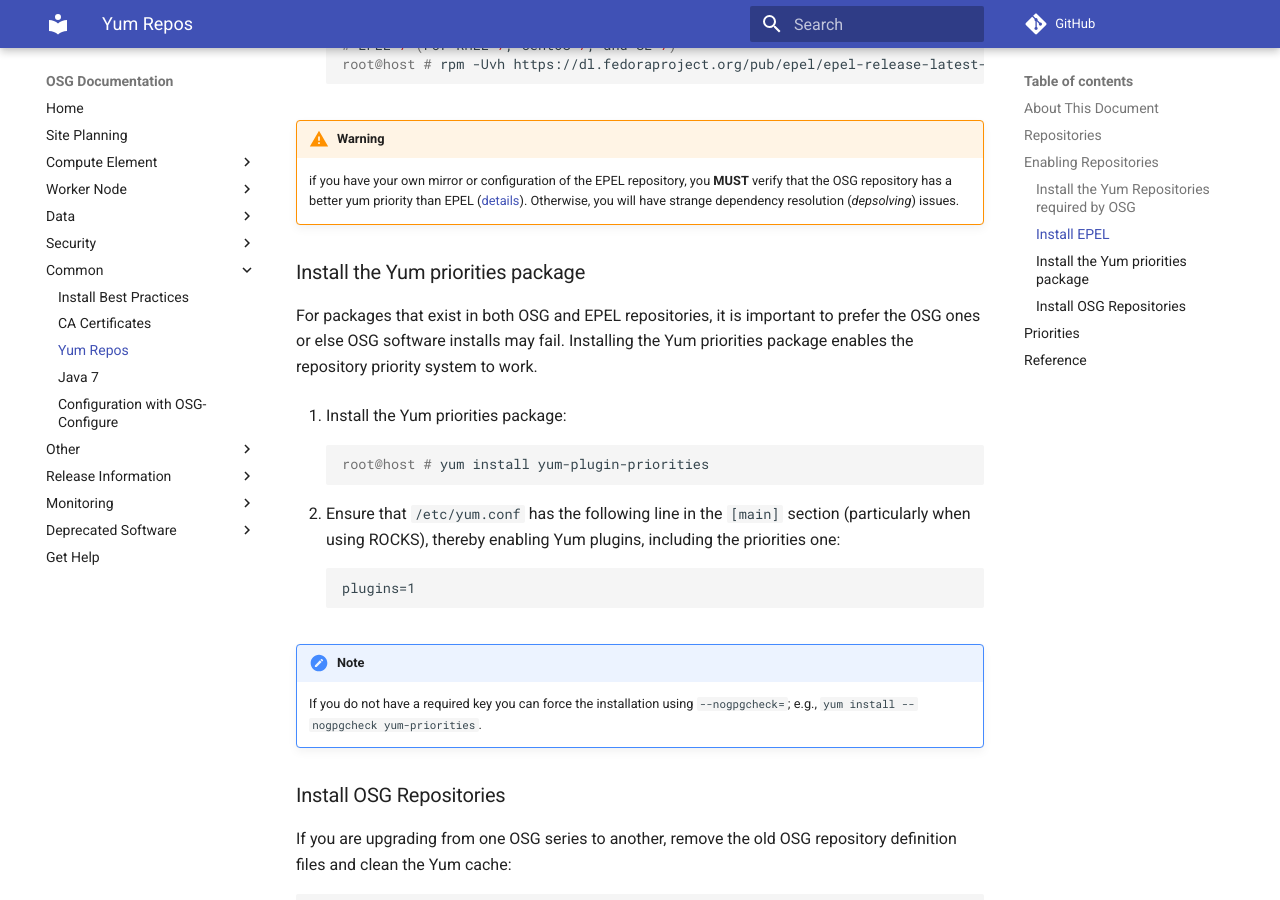
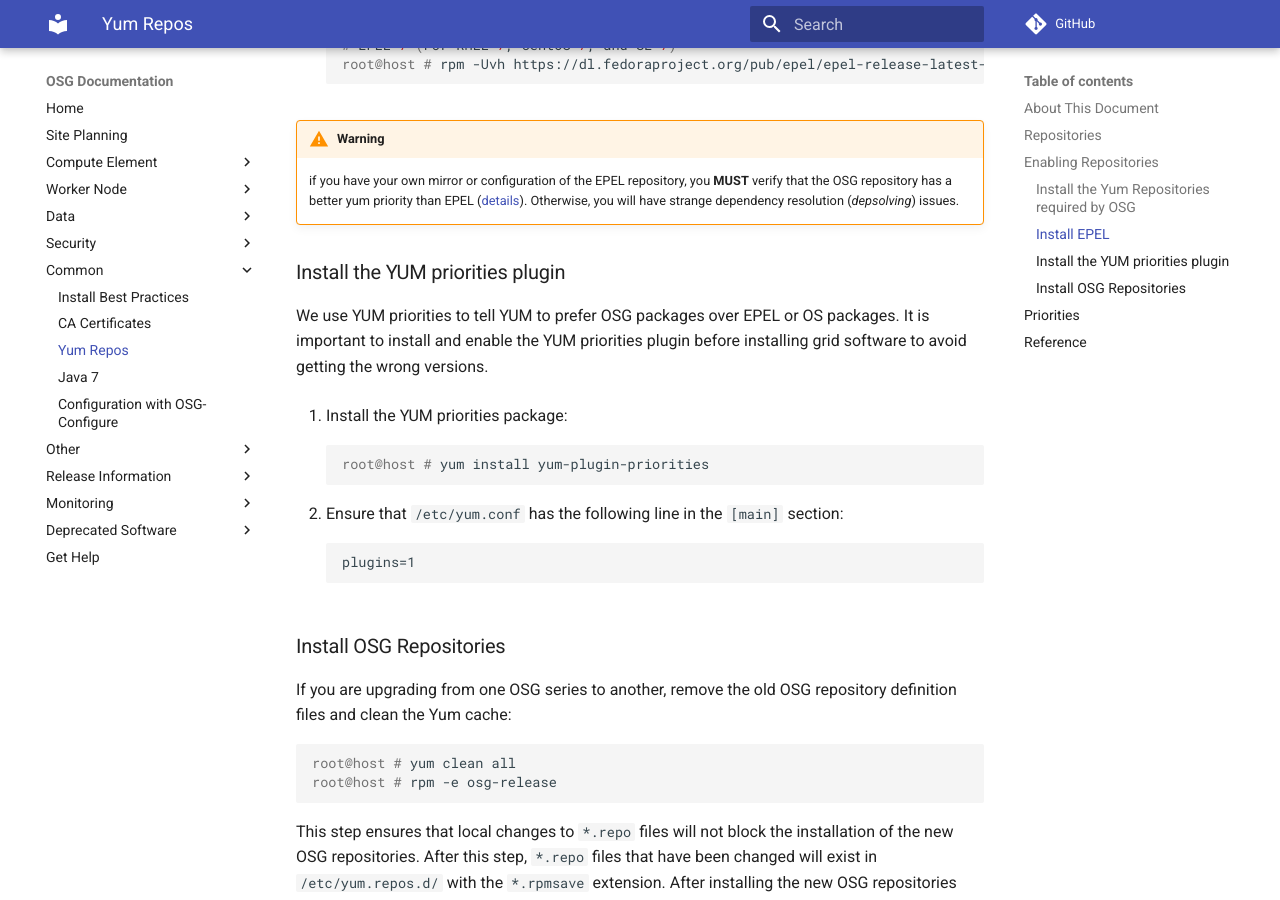
Before and after one commit to osg-htc/docs, an MkDocs documentation site: the page built from docs/common/yum.md, in a window 1280 px wide and 900 px high, scrolled down 1395 px. Built offline with MkDocs 1.6.1 and Material for MkDocs 9.7.7, drawn with Linux system fonts in a browser that asks for light colours; comment, search, counter and statistics services are not loaded; old or Windows-style settings are respelled for this version of MkDocs.

Commit message:
Update language about yum priorities plugin & remove obsolete problems (SOFTWARE-3078)

```diff
--- a/docs/common/yum.md
+++ b/docs/common/yum.md
@@ -58,22 +58,21 @@ OSG RPMs are distributed via the OSG yum repositories. Some packages depend on p
     if you have your own mirror or configuration of the EPEL repository, you **MUST** verify that the OSG repository has a better yum priority than EPEL ([details](install-best-practices#YumPriorities)). Otherwise, you will have strange dependency resolution (*depsolving*) issues.
 
 
-### Install the Yum priorities package
+### Install the YUM priorities plugin
 
-For packages that exist in both OSG and EPEL repositories, it is important to prefer the OSG ones or else OSG software installs may fail. Installing the Yum priorities package enables the repository priority system to work.
+We use YUM priorities to tell YUM to prefer OSG packages over EPEL or OS packages.
+It is important to install and enable the YUM priorities plugin before installing grid software to avoid getting the wrong versions.
 
-1.  Install the Yum priorities package:
+1.  Install the YUM priorities package:
 
         :::console
         root@host # yum install yum-plugin-priorities
 
-2.  Ensure that `/etc/yum.conf` has the following line in the `[main]` section (particularly when using ROCKS), thereby enabling Yum plugins, including the priorities one:
+2.  Ensure that `/etc/yum.conf` has the following line in the `[main]` section:
 
         :::file
         plugins=1
 
-!!! note
-    If you do not have a required key you can force the installation using `--nogpgcheck=`; e.g., `yum install --nogpgcheck yum-priorities`.
 
 ### Install OSG Repositories
 
```
